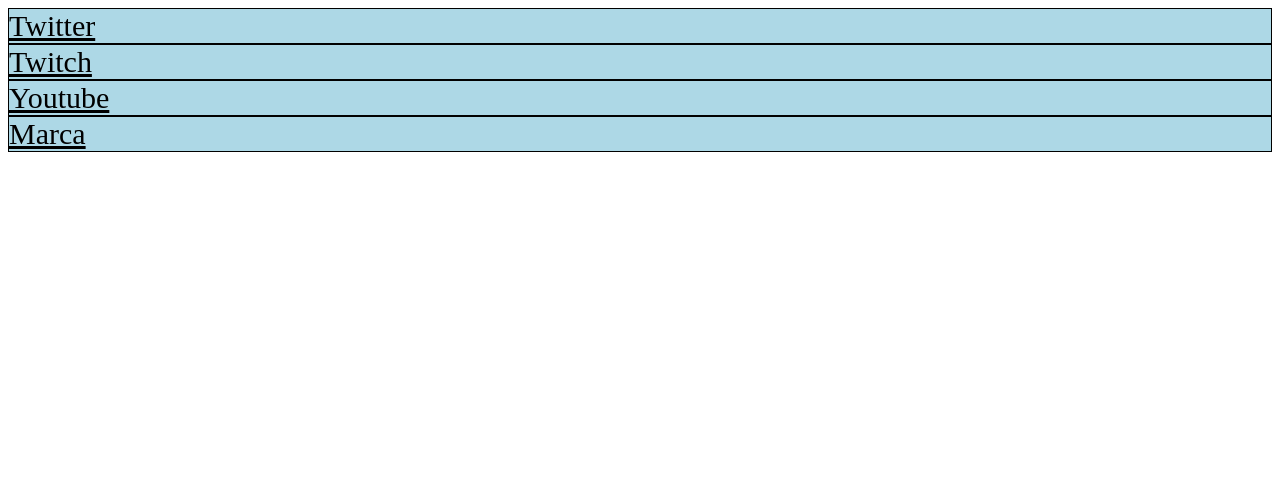
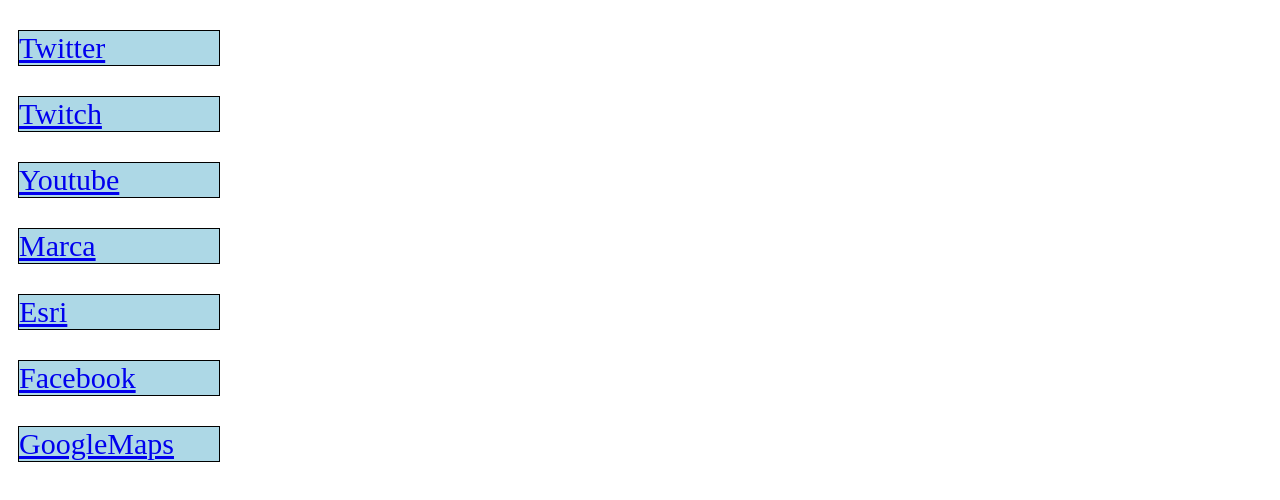
Before and after one commit to alfercar/TutorialGitHubDesktop, a plain HTML site: page Css/Eje4_MenuLateral.html in a window 1280 px wide. Drawn offline with Linux system fonts and the light colour scheme.

Commit message:
Update Eje4_MenuLateral.html

```diff
--- a/Css/Eje4_MenuLateral.html
+++ b/Css/Eje4_MenuLateral.html
@@ -14,21 +14,28 @@
            font-size: 30px;
            border: 1px solid black;
             background-color: lightblue;
+            margin-left: 10px;
+            margin-top: 30px;
+            width: 200px;
+
 
 
            }
 
+
+
+        a:visited {color: green;}
         a:hover{color: rgb(170, 1, 1); font-size: 40px;}
-        a:link{color: black;}
-        a:visited {color: green;}
-
 
     </style>
     <body>
-        <a href="https://es.wikipedia.org/wiki/Twitter"; target="blank">Twitter</a>
-        <a href="https://www.twitch.tv/"; target="blank">Twitch</a>
-        <a href="https://www.youtube.com/"; target="blank">Youtube</a>
-        <a href="https://www.marca.com/"; target="blank">Marca</a>
+        <a href="https://es.wikipedia.org/wiki/Twitter" target="blank">Twitter</a>
+        <a href="https://www.twitch.tv/" target="blank">Twitch</a>
+        <a href="https://www.youtube.com/" target="blank">Youtube</a>
+        <a href="https://www.marca.com/" target="blank">Marca</a>
+        <a href="https://www.esri.es/es-es/home" target="blank">Esri</a>
+        <a href="https://es-es.facebook.com/" target="blank">Facebook</a>
+        <a href="https://www.google.es/maps/preview" target="blank">GoogleMaps</a>
     </body>
 
 </html>
```
